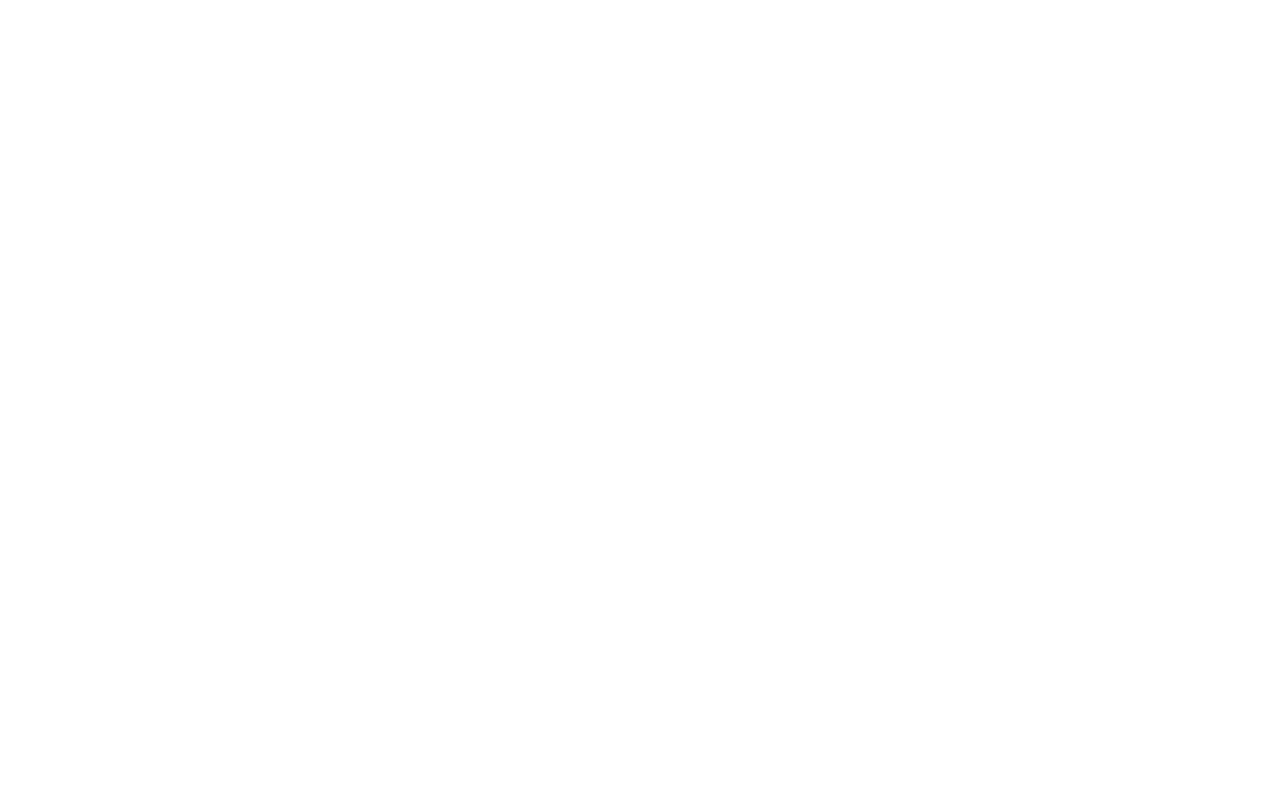
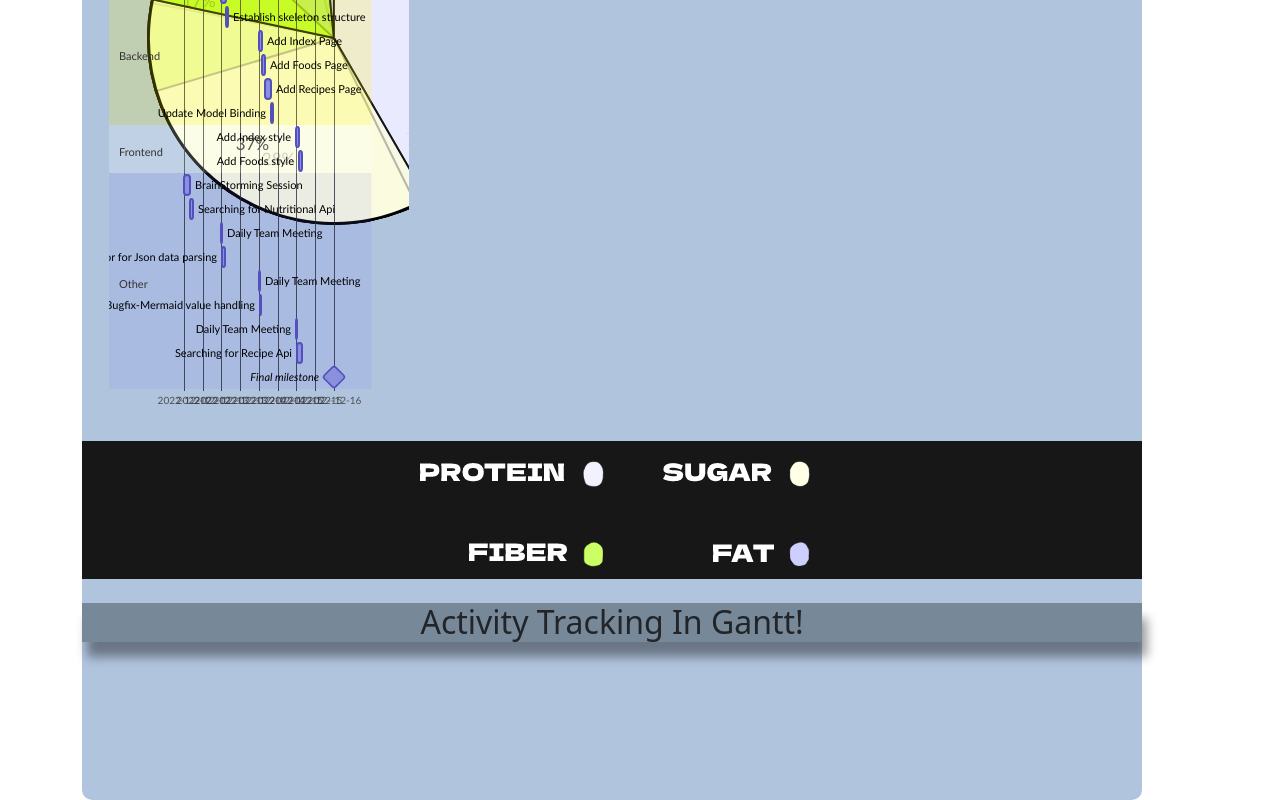
Before and after one commit to andrograf/elprojectegrandethird, a React (Create React App) app in the folder bitfit/ClientApp/: page / in a window 1280 px wide. Shown: the part 593-1393 px from the top of the page. Before the commit the page ends 800 px from the top, so only its background shows below. Built offline with nearby package versions, Linux system fonts and the light colour scheme.

Commit message:
feat: add mermaid diagrams to home page

```diff
--- /dev/null
+++ b/bitfit/ClientApp/src/components/Home.css
@@ -0,0 +1,38 @@
+.foodCard {
+
+    min-width: 50%;
+    width: 50%;
+    background-color: lightgray;
+    border-radius: 10px;
+    border: 6px groove darkgrey;
+    box-shadow: 5px 10px 10px rgba(0, 0, 0, 0.3);
+}
+
+.foodContainer {
+    width: 95%;
+    justify-content: space-evenly;
+    display: flex;
+}
+
+.diagramData {
+    display: flex;
+    flex-direction: row;
+    align-items: center;
+    background-color: #171717;
+    width: 100%;
+    padding-left: 30%;
+    padding-right: 30%;
+}
+
+.modelContainer {
+    width: 95%;
+    background-color: lightsteelblue;
+    position: relative;
+    text-align: center;
+    border-radius: 10px;
+}
+
+.shoutOut {
+    background-color: lightslategrey;
+    box-shadow: 5px 15px 10px rgba(0, 0, 0, 0.4);
+}
--- a/bitfit/ClientApp/src/components/Home.js
+++ b/bitfit/ClientApp/src/components/Home.js
@@ -1,4 +1,7 @@
 import React, { Component } from 'react';
+import './Home.css';
+import mermaid from "mermaid";
+import data from '../images/diagramData.png';
 
 export class Home extends Component {
     static displayName = Home.name;
@@ -7,8 +10,68 @@ export class Home extends Component {
 
 
     render() {
+        let chart =
+            `gantt
+    title This Weeks Dev Activity
+    dateFormat  YYYY-MM-DD
+    axisFormat  %Y-%m-%d
+    Initial milestone : milestone, m1, 2022-12-12, 60m
+
+    section Documentation
+    Setup Default Task Tracking :a1, 2022-12-12, 160m
+    Add Base Weekly Issues     :a2, 2022-12-13, 210m
+    Add Specific Weekly Issues     :a2, 2022-12-14, 210m
+    Update Weekly Documentation    : 2022-12-15, 90m
+
+    section Backend
+    Add Default MvC .Net Application :2022-12-13, 160m
+    Establish skeleton structure    : 110m
+    Add Index Page    : 2022-12-14  , 110m
+    Add Foods Page    : 140m
+    Add Recipes Page  : 220m
+    Update Model Binding : 80m
+
+    section Frontend
+    Add Index style    : 2022-12-15  , 110m
+    Add Foods style    : 110m
+
+    section Other
+    BrainStorming Session   : 2022-12-12  , 240m
+    Searching for Nutritional Api    : 110m
+    Daily Team Meeting   : 2022-12-13  , 40m
+    Bugfix-Add Constructor for Json data parsing : 80m
+    Daily Team Meeting   : 2022-12-14  , 40m
+    Bugfix-Mermaid value handling: 55m
+    Daily Team Meeting   : 2022-12-15  , 40m
+    Searching for Recipe Api : 180m
+
+    Final milestone : milestone, m2, 2022-12-16, 12m`;
+
+
+        let diagramOne = `pie
+title apple
+"protein_g": 0.3
+"sugar_g": 10.3
+"fiber_g": 2.4
+"fat_total_g": 0.2`;
+        let diagramTwo = `pie
+title bread
+"protein_g": 8.8
+"sugar_g": 5.7
+"fiber_g": 2.7
+"fat_total_g": 3.4`;
+        let diagramThree = `pie
+title potato
+"protein_g": 2.5
+"sugar_g": 1.2
+"fiber_g": 2.2
+"fat_total_g": 0.1`;
         return (
             <div className="modelContainer">
+                <script type="module">
+                    import mermaid from 'https://unpkg.com/mermaid@9/dist/mermaid.esm.min.mjs';
+                    mermaid.initialize("startOnLoad: true");
+                </script>
                 <h1>Welcome Back to Bigidy Biceps</h1><br></br>
                 <p>Many Thanks to <a href="https://calorieninjas.com/api">CalorieNinja</a> for dilligently collecting all that sweet nutritional data.</p>
                 <h1 className="sampleData"> Sample of what you can expect!</h1>
@@ -18,7 +81,38 @@ export class Home extends Component {
                 <h2 className="shoutOut">Nutritional Pie Diagrams!</h2>
                 <p>Get a quick overview on the selected foods with the main nutritional in a pie chart.</p>
                 <br></br>
+
+                <div class="foodContainer">
+                    <Mermaid className="foodCard" chart={diagramOne} />
+
+                <Mermaid className="foodCard" chart={diagramTwo} />
+                <Mermaid className="foodCard" chart={diagramThree} />
+                </div>
+                <div className="diagramData">
+                <img src={data} alt="diagram details"/>
+                </div>
+                <br></br>
+                <h2 class="shoutOut">Activity Tracking In Gantt!</h2>
+                <Mermaid chart={chart} />
+
             </div>
         )
     }
 }
+
+
+
+
+mermaid.initialize({
+    startOnLoad: true
+});
+
+class Mermaid extends React.Component {
+    componentDidMount() {
+        mermaid.contentLoaded();
+    }
+
+    render() {
+        return <div className="mermaid">{this.props.chart}</div>;
+    }
+}
```
Also changed, not shown: package.json (added, +7 -0 lines), bitfit/ClientApp/src/images/diagramData.png (added), 1 other file (tests, documents, lock files or other folders).
